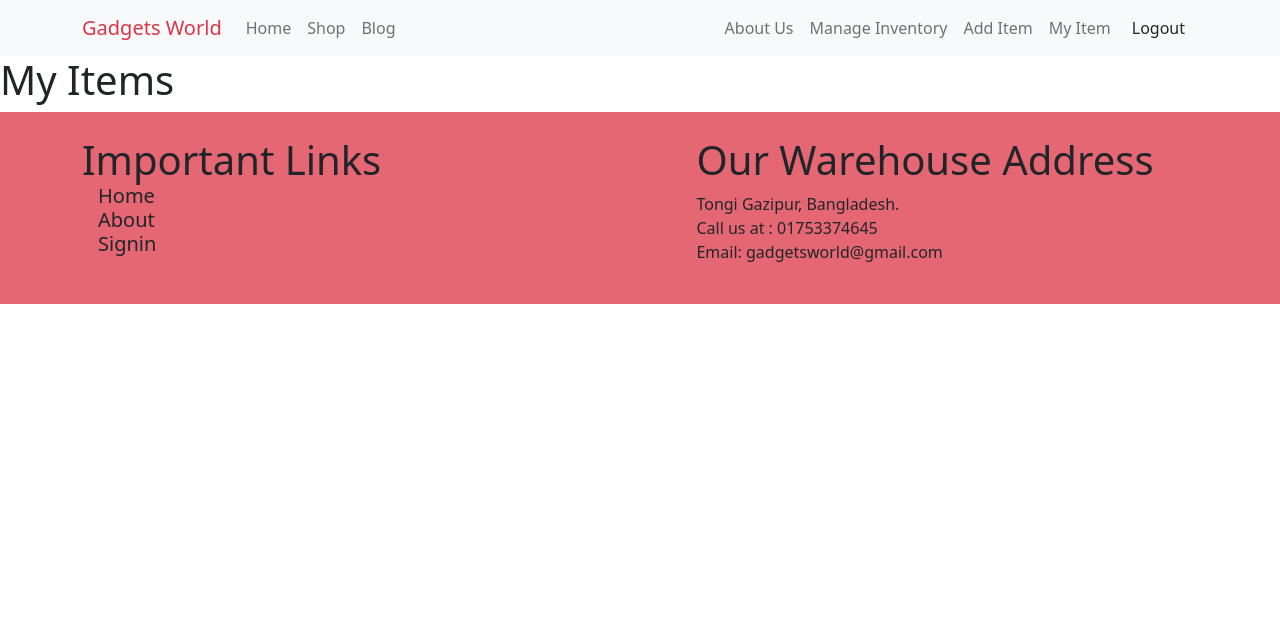
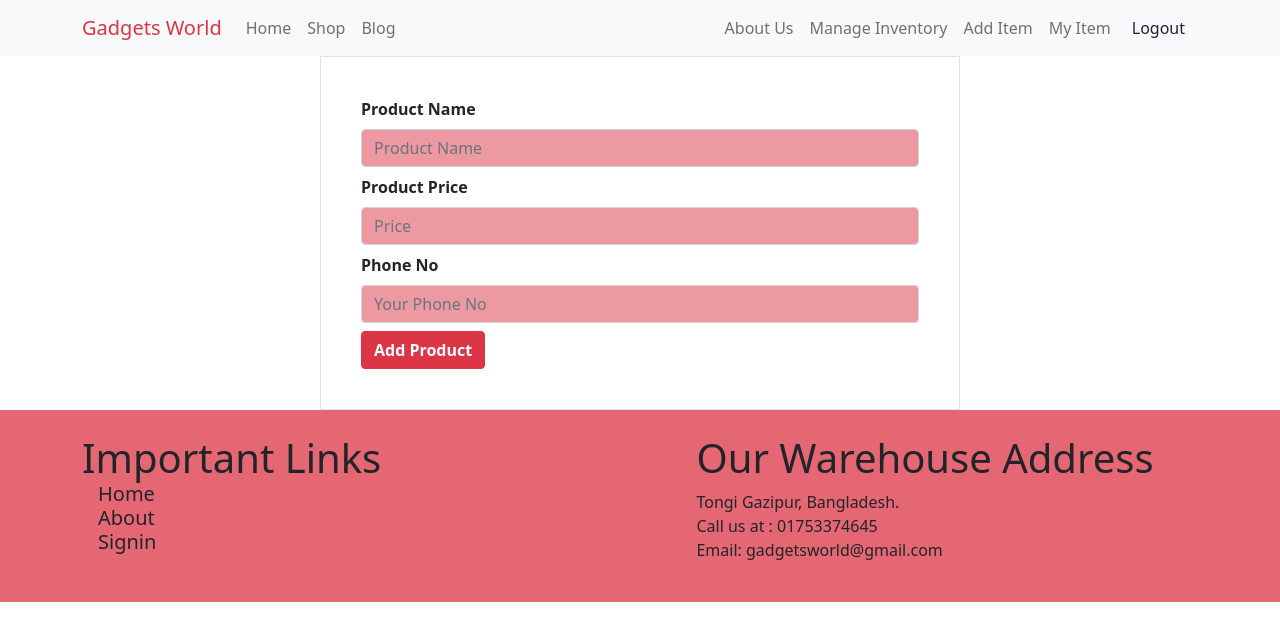
Before and after one commit to MAvi-Rup/MERN-Warehouse-Management-Website-Client, a React (Create React App) app: page /myitem/1 in a window 1280 px wide. Shown: the top 640 px of the page. Built offline with nearby package versions, Linux system fonts and the light colour scheme; no server answers; sample sign-in values are in the browser's storage.

Commit message:
My Item Added

```diff
--- a/src/App.js
+++ b/src/App.js
@@ -16,6 +16,7 @@ import NotFound from './Pages/NotFound/NotFound';
 import AddNew from './Pages/Protected/AddNew/AddNew';
 import Inventory from './Pages/Protected/Inventory/Inventory';
 import ManageInventory from './Pages/Protected/ManageInventory/ManageInventory';
+import MyAddedItems from './Pages/Protected/MyAddedItems/MyAddedItems';
 import MyItems from './Pages/Protected/MyItems/MyItems';
 import RequireAuth from './Pages/Protected/RequireAuth/RequireAuth';
 
@@ -39,6 +40,9 @@ function App() {
         <Route path='/myitem/:id' element={<RequireAuth>
           <MyItems></MyItems>
         </RequireAuth>}></Route>
+        <Route path='/myadditem' element={<RequireAuth>
+          <MyAddedItems></MyAddedItems>
+        </RequireAuth>}></Route>
         <Route path='/aboutus' element={<AboutUs></AboutUs>}></Route>
         <Route path='/login' element={<Login></Login>}></Route>
         <Route path='/register' element={<Register></Register>}></Route>
--- a/src/Pages/Header/Header.js
+++ b/src/Pages/Header/Header.js
@@ -31,7 +31,7 @@ const Header = () => {
                                 user && <>
                                 <Nav.Link as={Link} to='/manage'>Manage Inventory</Nav.Link>
                                 <Nav.Link as={Link} to='/addnew'>Add Item</Nav.Link>
-                                <Nav.Link as={Link} to='/myitem/:id'>My Item</Nav.Link>
+                                <Nav.Link as={Link} to='/myadditem'>My Item</Nav.Link>
 
                                 </>
                             }
--- /dev/null
+++ b/src/Pages/Protected/MyAddedItems/MyAddedItems.js
@@ -0,0 +1,35 @@
+import axios from 'axios';
+import React, { useEffect, useState } from 'react';
+import { useAuthState } from 'react-firebase-hooks/auth';
+
+import auth from '../../../firebase.init';
+
+
+const MyAddedItems = () => {
+    const [user] = useAuthState(auth);
+    const [orders, setOrders] = useState([]);
+
+    useEffect(()=>{
+        const getOrders = async() =>{
+            const email = user?.email;
+            const url = `http://localhost:5000/myitem?email=${email}`;
+            const {data} = await axios.get(url)
+            setOrders(data)}
+            getOrders()
+
+
+    },[user])
+
+
+
+
+    return (
+        <div className='container'>
+
+
+
+        </div>
+    );
+};
+
+export default MyAddedItems;
--- a/src/Pages/Protected/MyItems/MyItems.js
+++ b/src/Pages/Protected/MyItems/MyItems.js
@@ -1,9 +1,69 @@
-import React from 'react';
+import axios from 'axios';
+import React, { useEffect, useState } from 'react';
+import { useAuthState } from 'react-firebase-hooks/auth';
+import { useParams } from 'react-router-dom';
+import { toast } from 'react-toastify';
+import auth from '../../../firebase.init';
 
 const MyItems = () => {
+    const {id}= useParams()
+    const [product, setProduct] = useState({})
+    useEffect(() => {
+        const url = `http://localhost:5000/products/${id}`
+        fetch(url)
+            .then(res => res.json())
+            .then(data => setProduct(data))
+
+    }, [id,product])
+
+    // let element;
+
+    const [user] = useAuthState(auth);
+
+
+    const handlePlaceOrder =(e) =>{
+        e.preventDefault();
+        const myitem = {
+            email:user.email,
+            product: product.name,
+            phoneNo: e.target.number.value,
+            productId: id
+        }
+        axios.post('http://localhost:5000/myitem', myitem)
+        .then(response =>{
+            const {data} = response;
+            if(data.insertedId){
+                toast('Itemms Added Successfully')
+                e.target.reset();
+            }
+        })
+    }
+    //handlePlaceOrder()
+
+
     return (
-        <div>
-            <h1>My Items</h1>
+        <div className='conatiner'>
+            <div className='w-50 mx-auto'>
+
+                <form className='d-flex flex-column border' onSubmit={handlePlaceOrder}>
+                    <div className='p-4 m-3'>
+                        <label  className="form-label fw-bold">Product Name</label>
+                        <input className='mb-2 form-control bg-danger bg-opacity-50 text-white' placeholder='Product Name' autoComplete='off' value={product?.name} />
+
+                        <label  className="form-label fw-bold">Product Price</label>
+                        <input className='mb-2 form-control bg-danger bg-opacity-50 text-white' autoComplete='off' placeholder='Price' type='number' value={product?.price} />
+
+                        <label  className="form-label fw-bold">Phone No</label>
+                        <input className='mb-2 form-control bg-danger bg-opacity-50 text-white' autoComplete='off' placeholder='Your Phone No' type='text' name='number'/>
+                        <input className='btn btn-danger fw-bold' type="submit" value="Add Product" />
+
+                    </div>
+
+
+                </form>
+
+            </div>
+
         </div>
     );
 };
```
